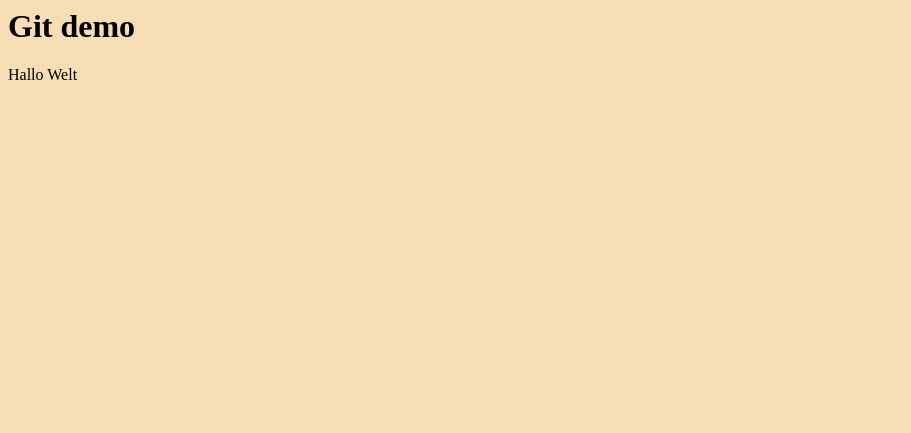
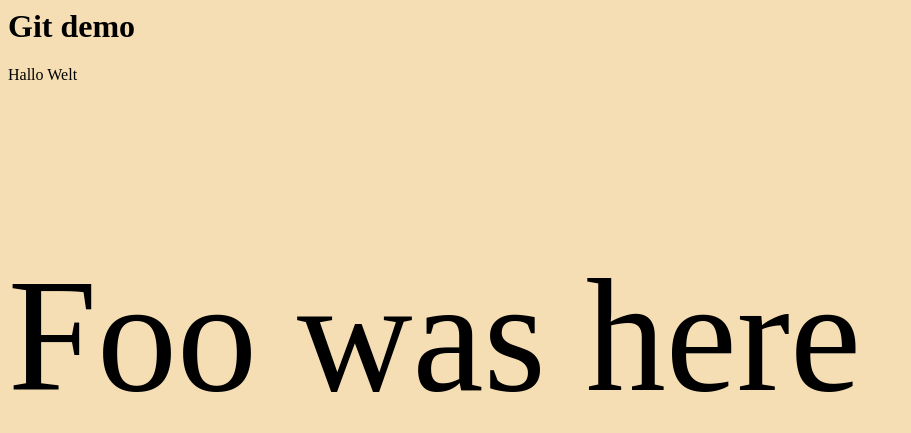
Before and after one commit to StephanHoyer/git-demo, a plain HTML site: page index.html in a window 1280 px wide. Shown: the whole page, without its empty margins (0-911 px from the left). Drawn offline with Linux system fonts and the light colour scheme.

Commit message:
adding "i was here"-message

```diff
--- a/index.html
+++ b/index.html
@@ -1,4 +1,5 @@
 <body style="background-color:wheat;">
 <h1>Git demo</h1>
 <p>Hallo Welt</p>
+<p style="font-size:10em">Foo was here</p>
 </body>
```
